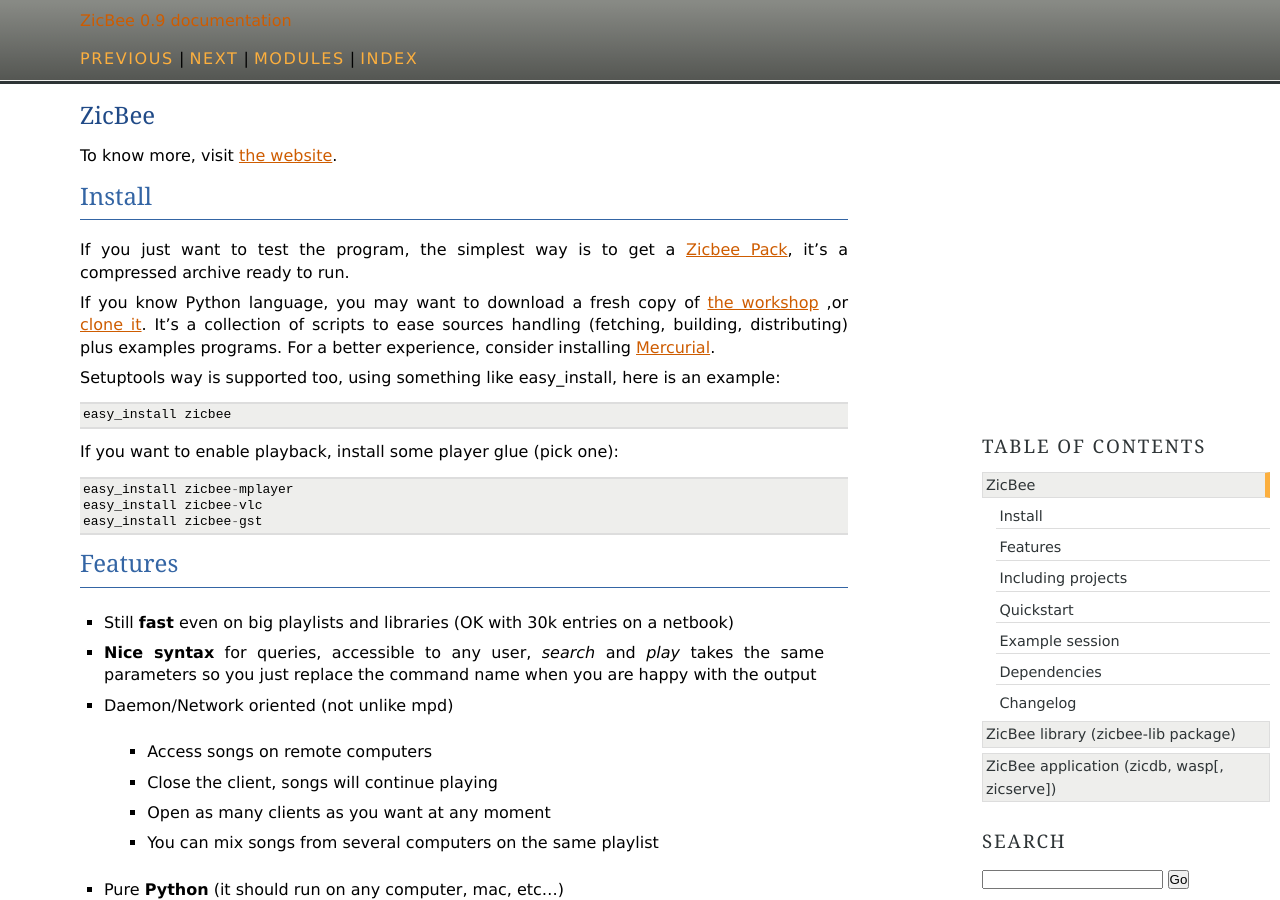
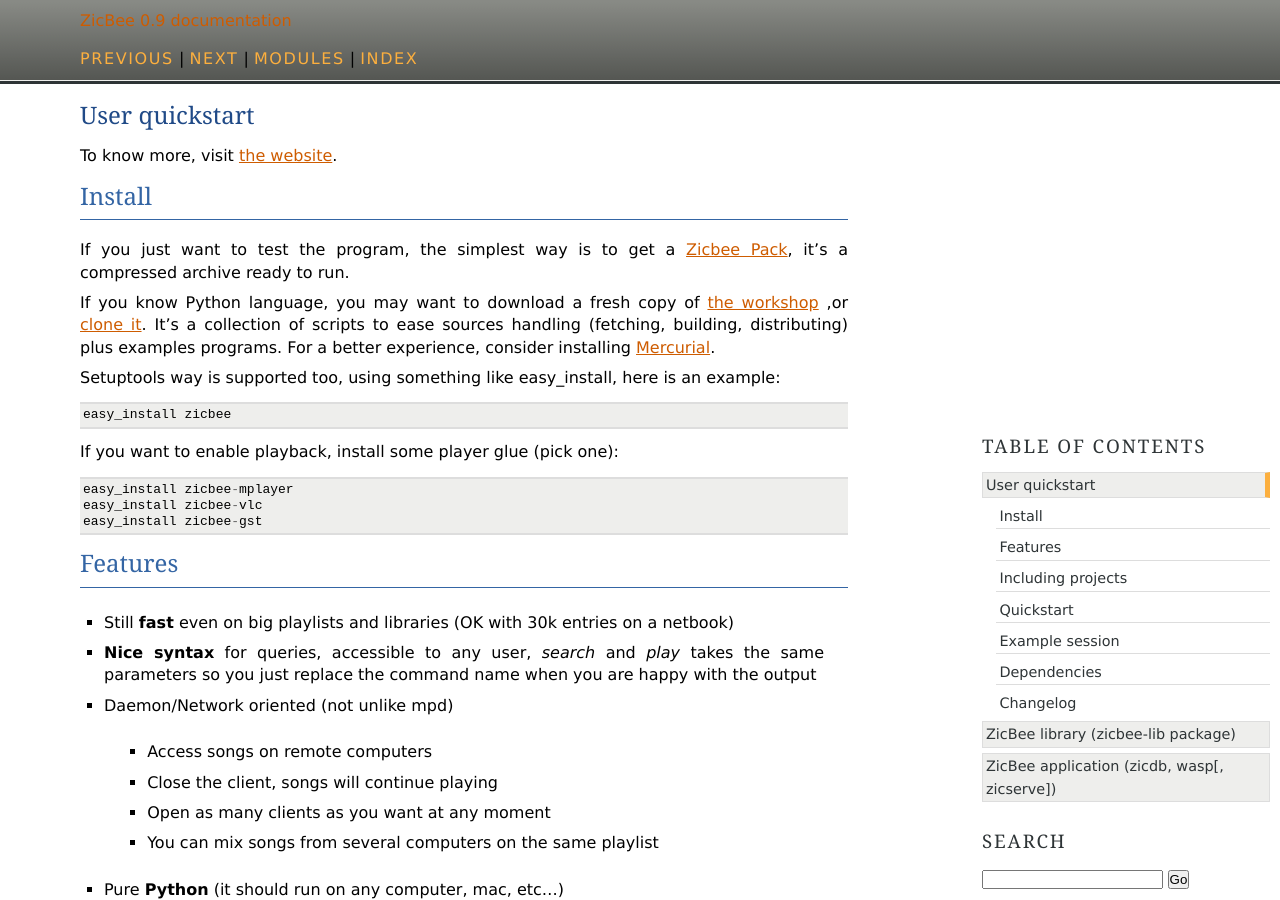
Before and after one commit to fdev31/zicbee-workshop, a Sphinx documentation site: the page built from docs/source/intro.rst, in a window 1280 px wide and 900 px high. Built offline with Sphinx 7.4.7, drawn with Linux system fonts in a browser that asks for light colours; formulas are drawn with MathJax 3.

Commit message:
doc: summary fix

```diff
--- a/docs/source/intro.rst
+++ b/docs/source/intro.rst
@@ -1,6 +1,5 @@
-
-ZicBee
-++++++
+User quickstart
++++++++++++++++
 
 To know more, visit `the website <http://zicbee.gnux.info/>`_.
 
--- a/docs/source/zicbee/core.rst
+++ b/docs/source/zicbee/core.rst
@@ -31,10 +31,10 @@
    :undoc-members:
 
 Players (optional)
-==================
+++++++++++++++++++
 
 Player middleware
-+++++++++++++++++
+-----------------
 
 .. autoclass:: zicbee.core.player.PlayerCtl
    :members:
--- a/docs/source/zicbee/index.rst
+++ b/docs/source/zicbee/index.rst
@@ -15,12 +15,6 @@
 .. data:: zicbee.__version__
 
     This is the current version of :mod:`zicbee`
-
-.. automodule:: zicbee.ui
-   :members:
-
-.. automodule:: zicbee.core
-   :members:
 
 API
 ===
```
